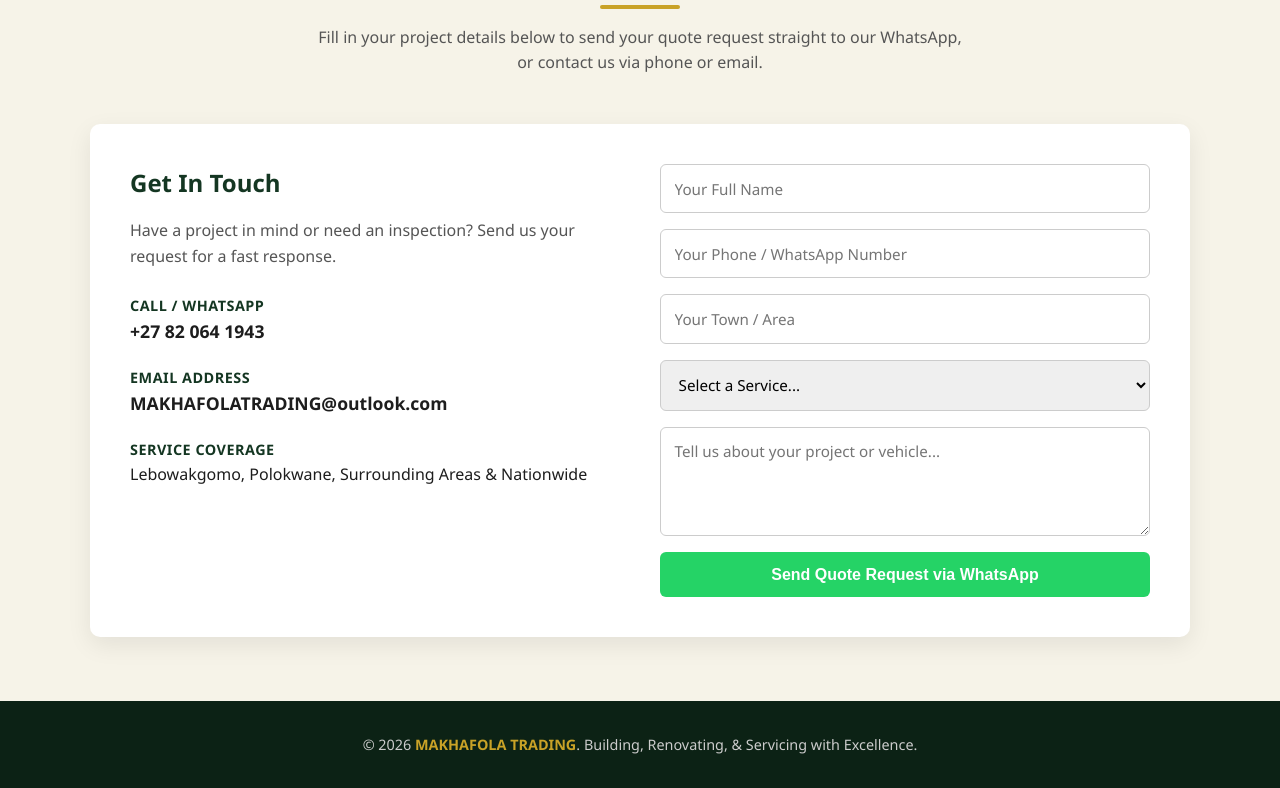
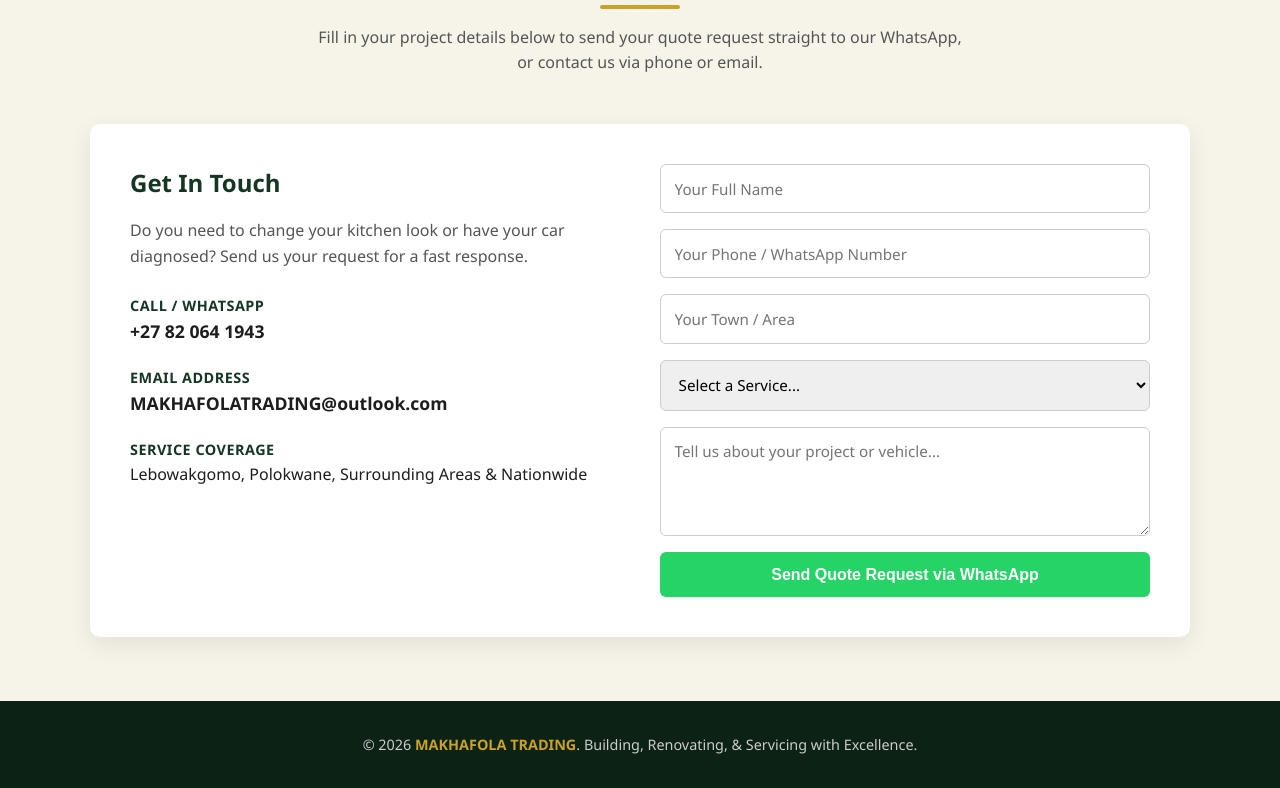
Before and after one commit to Pontsho795/makhafola-trading, a plain HTML site: page index.html in a window 1280 px wide. Shown: the part 1665-2453 px from the top of the page. Drawn offline with Linux system fonts and the light colour scheme.

Commit message:
Update index.html

```diff
--- a/index.html
+++ b/index.html
@@ -576,7 +576,7 @@
         <div class="contact-container stagger-item">
             <div class="contact-info">
                 <h3>Get In Touch</h3>
-                <p style="margin-bottom: 1.5rem; color: #555;">Have a project in mind or need an inspection? Send us your request for a fast response.</p>
+                <p style="margin-bottom: 1.5rem; color: #555;">Do you need to change your kitchen look or have your car diagnosed? Send us your request for a fast response.</p>
 
                 <div class="contact-item">
                     <strong>Call / WhatsApp</strong>
```
